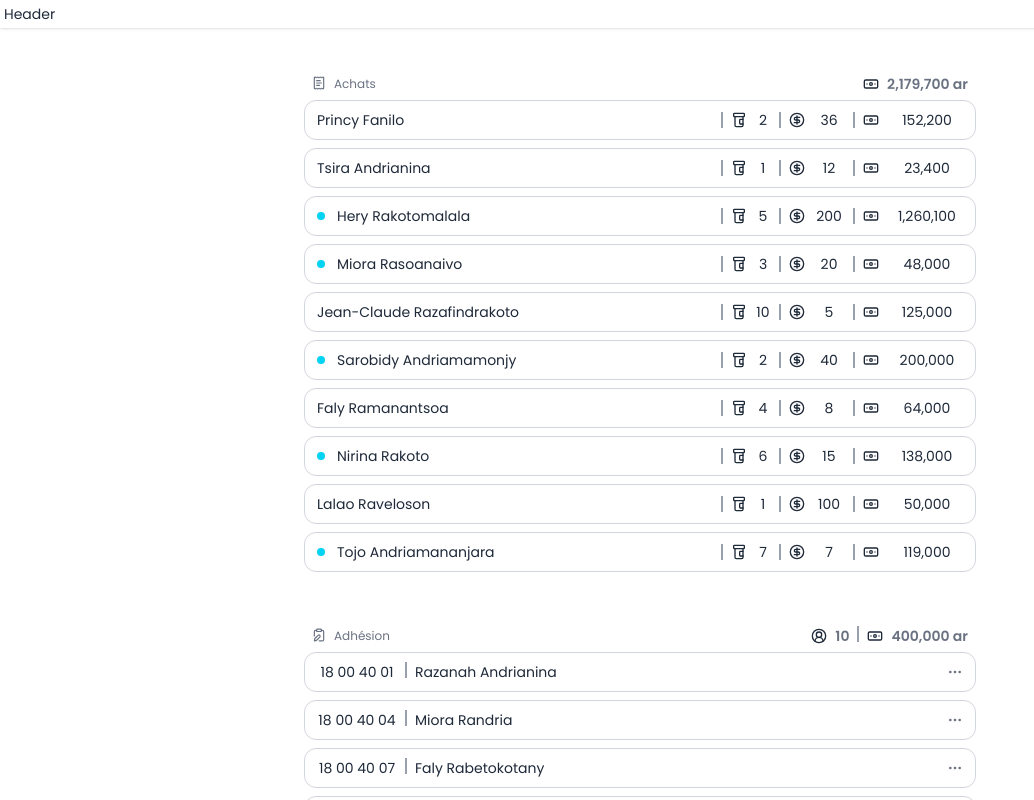
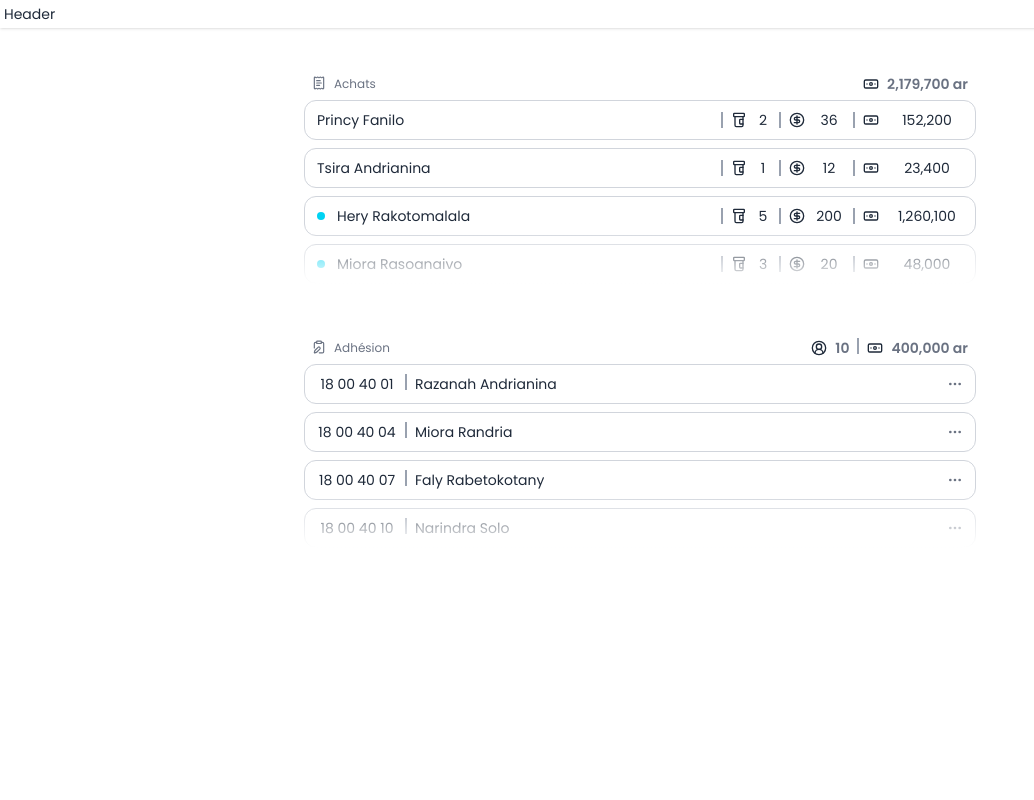
Before and after one commit to Fanilo-rgb/magapp, a React (Vite) app in the folder client/: page / in a window 1280 px wide. Shown: the whole page, without its empty margins (0-1034 px from the left). Built offline with nearby package versions, Linux system fonts and the light colour scheme.

Commit message:
creation du bouton pour les limites, et integration de ce bouton dans les widgets

```diff
--- /dev/null
+++ b/client/src/components/ui/buttons/LimitButton.tsx
@@ -0,0 +1,42 @@
+import React, {useState} from 'react'
+import {ChevronDown} from "lucide-react";
+
+type variant = "close" | "open"
+
+type Props = React.ComponentProps<"button"> & {
+  variant?: variant
+}
+
+const LimitButton = ({ variant = "close", ...props }: Props) => {
+  const [isHover, setIsHover] = useState(false)
+
+  const containerBaseStyle = "absolute grid place-items-center w-full h-14 bg-gradient-to-b from-transparent to-white"
+
+  const containerVariants: Record<string, string> = {
+    open: "bottom-2",
+    close: "-bottom-10",
+  }
+
+  const buttonBaseStyle = "bg-white/50 border-2 border-transparent hover:border-gray-300 p-1 rounded-full text-gray-700 transition"
+
+  const buttonVariants: Record<string, string> = {
+    open: "",
+    close: "rotate-180"
+  }
+
+  return (
+    <div
+      onMouseEnter={() => setIsHover(true)}
+      onMouseLeave={() => setIsHover(false)}
+      className={`${containerBaseStyle} ${containerVariants[variant]}`}
+    >
+      <button
+        { ...props }
+        className={`${buttonBaseStyle} ${buttonVariants[variant]} ${isHover ? "opacity-100" : "opacity-0"} transition duration-300`}
+      >
+        <ChevronDown/>
+      </button>
+    </div>
+  )
+}
+export default LimitButton
--- a/client/src/components/widgets/membership/MembershipWidget.tsx
+++ b/client/src/components/widgets/membership/MembershipWidget.tsx
@@ -1,7 +1,10 @@
 import WidgetContainer from "../WidgetContainer.tsx";
 import {Banknote, CircleUserRound, ClipboardPen} from "lucide-react";
 import ApplicationItem from "./ApplicationItem.tsx";
-import {useMemo} from "react";
+import {useEffect, useMemo, useState} from "react";
+import LimitButton from "../../ui/buttons/LimitButton.tsx";
+
+type variant = "close" | "open"
 
 const applications = [
   {
@@ -78,10 +81,19 @@ const applications = [
 
 const MembershipWidget = () => {
 
+  const [limit, setLimit] = useState(0)
+  const [variant, setVariant] = useState<variant>("open")
+
+  useEffect(() => {
+    setLimit(applications.length > 4 ? 4 : applications.length)
+  }, [applications])
+
   const membershipValue = useMemo(
     () => applications.length * 40_000,
     [applications]
   )
+
+  const list = applications.slice(0, limit)
 
   const header = (
     <div className="flex gap-2">
@@ -97,13 +109,23 @@ const MembershipWidget = () => {
     </div>
   )
 
+  const handleClick = () => {
+    const l = limit < applications.length ? limit + 3 : 4
+
+    setLimit(l)
+    setVariant(l === applications.length ? "close" : "open")
+  }
+
   return (
     <WidgetContainer title="Adhésion" icon={ClipboardPen} header={header}>
       <div className="flex flex-col gap-2">
-        {applications.length > 0 && applications.map(application => (
+        {applications.length > 0 && list.map(application => (
           <ApplicationItem key={application.id} data={application}/>
         ))}
       </div>
+      {applications.length > 4 && (
+        <LimitButton onClick={handleClick} variant={variant}/>
+      )}
     </WidgetContainer>
   )
 }
--- a/client/src/components/widgets/sale/SaleWidget.tsx
+++ b/client/src/components/widgets/sale/SaleWidget.tsx
@@ -1,7 +1,10 @@
 import WidgetContainer from "../WidgetContainer.tsx";
 import {Banknote, ReceiptText} from "lucide-react";
-import {useMemo} from "react";
+import {useEffect, useMemo, useState} from "react";
 import SaleItem from "./SaleItem.tsx";
+import LimitButton from "../../ui/buttons/LimitButton.tsx";
+
+type variant = "close" | "open"
 
 const sales = [
   {
@@ -78,6 +81,13 @@ const sales = [
 
 const SaleWidget = () => {
 
+  const [limit, setLimit] = useState(0)
+  const [variant, setVariant] = useState<variant>("open")
+
+  useEffect(() => {
+    setLimit(sales.length > 4 ? 4 : sales.length)
+  }, [sales])
+
   const totalPrice = useMemo(
     () => sales.reduce((acc, r) => acc + r.products.totalPrice, 0 ),
     [sales]
@@ -90,13 +100,25 @@ const SaleWidget = () => {
     </div>
   )
 
+  const list = sales.slice(0, limit)
+
+  const handleClick = () => {
+    const l = limit < sales.length ? limit + 3 : 4
+
+    setLimit(l)
+    setVariant(l === sales.length ? "close" : "open")
+  }
+
   return (
     <WidgetContainer title="Achats" icon={ReceiptText} header={header}>
       <div className="flex flex-col gap-2">
-        {sales.length > 0 && sales.map(sale => (
+        {sales.length > 0 && list.map(sale => (
           <SaleItem key={sale.id} data={sale}/>
         ))}
       </div>
+      {sales.length > 4 && (
+        <LimitButton onClick={handleClick} variant={variant}/>
+      )}
     </WidgetContainer>
   )
 }
--- a/client/src/index.css
+++ b/client/src/index.css
@@ -18,7 +18,7 @@
 
 @layer components {
     .widget {
-        @apply w-full mx-auto sm:w-md md:w-lg lg:w-2xl transition pb-2
+        @apply relative w-full mx-auto sm:w-md md:w-lg lg:w-2xl transition pb-2
     }
 
     .verticalDivider {
--- a/client/src/pages/MainPage.tsx
+++ b/client/src/pages/MainPage.tsx
@@ -5,7 +5,7 @@ const MainPage = () => {
 
   return (
     <div className="h-full px-2 sm:px-0 pt-2 sm:pt-10">
-      <div className="flex flex-col gap-10">
+      <div className="flex flex-col gap-10 pb-10">
         <SaleWidget/>
         <MembershipWidget/>
       </div>
```
